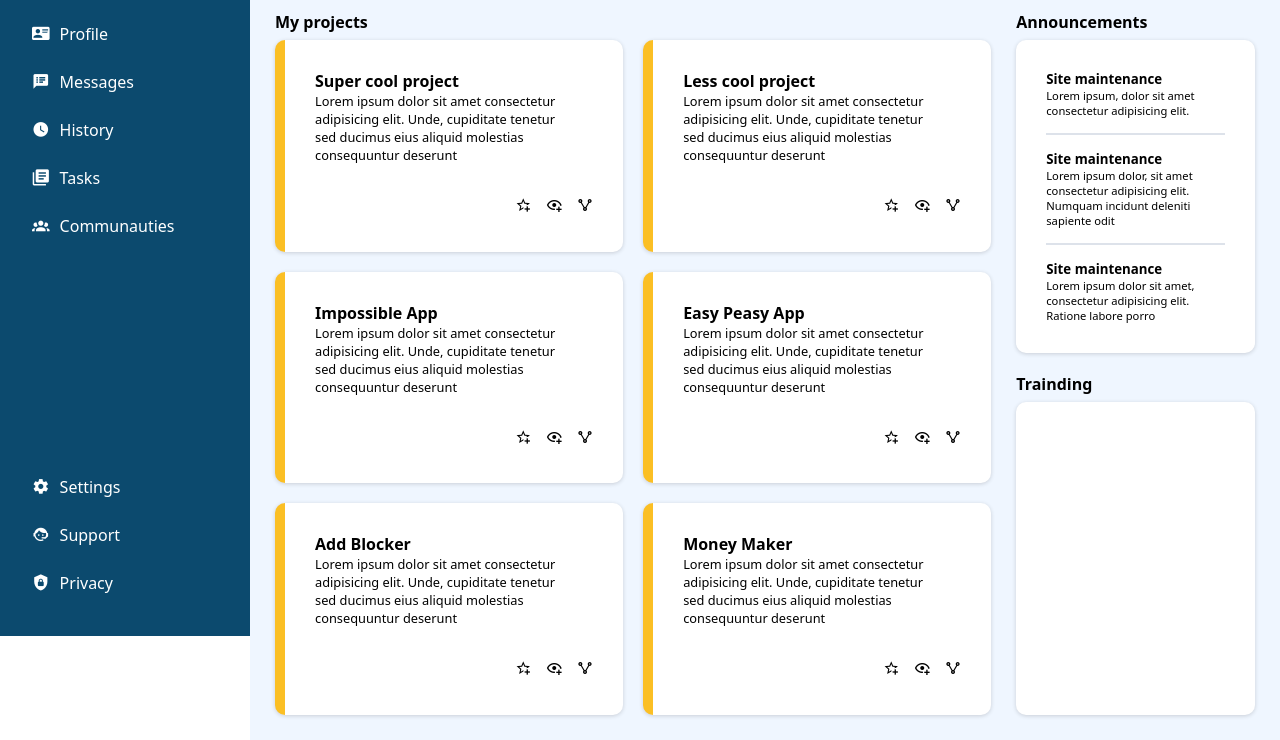
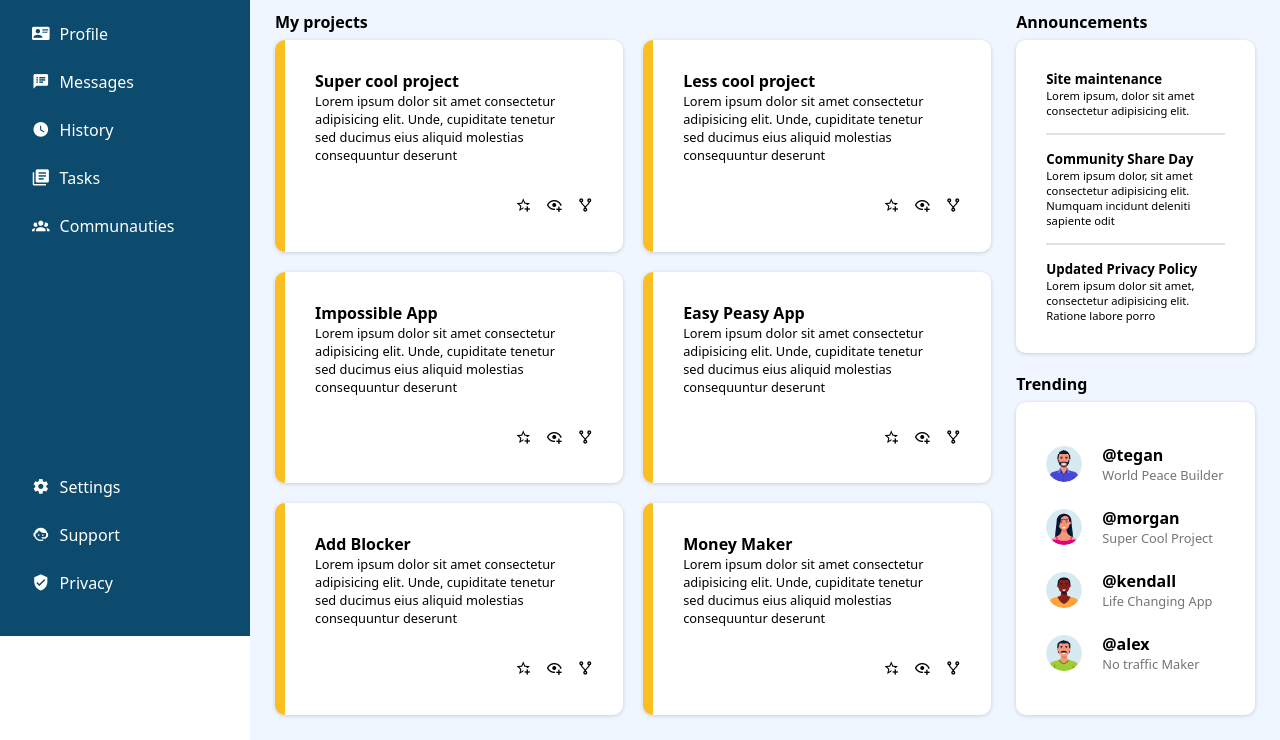
Before and after one commit to YakeDev/Admin-Dashboard, a plain HTML site: page index.html in a window 1280 px wide. Shown: the part 164-904 px from the top of the page. Drawn offline with Linux system fonts and the light colour scheme.

Commit message:
Finalisation de la version pc

```diff
--- a/css/style.css
+++ b/css/style.css
@@ -314,8 +314,32 @@ aside {
 }
 
 .trainding {
+  display: grid;
+  grid-template-columns: 1fr;
+  grid-template-rows: auto;
+  grid-template-areas: ;
   padding: 30px;
   border-radius: var(--border-radius);
   background-color: var(--white);
   box-shadow: var(--box-shadow);
 }
+
+.trending-profile-container {
+  display: flex;
+  align-items: center;
+  /* margin-bottom: 15px; */
+}
+
+.trending-profile-container img {
+  height: 36px;
+  border-radius: 50px;
+  margin-right: 20px;
+}
+
+.profile-trend h5 {
+  font-size: 1rem;
+}
+.profile-trend p {
+  font-size: 0.8rem;
+  color: #747474;
+}
--- a/index.html
+++ b/index.html
@@ -58,7 +58,7 @@
                 <a href=""><span class="mdi mdi-face-agent"></span>Support</a>
               </li>
               <li>
-                <a href=""><span class="mdi mdi-shield-lock"></span>Privacy</a>
+                <a href=""><span class="mdi mdi-shield-check"></span>Privacy</a>
               </li>
             </ul>
           </div>
@@ -95,7 +95,7 @@
           <div class="main-header-bottom">
             <div class="header-bottom-profile">
               <img
-                src="img/Ek_logo-Square.png"
+                src="img/Avatar_profile_09.png"
                 class="profile-img"
                 alt="user profile image"
                 srcset=""
@@ -131,9 +131,7 @@
                 <div class="project-card-bottom">
                   <span class="mdi mdi-star-plus-outline"></span>
                   <span class="mdi mdi-eye-plus-outline"></span>
-                  <span
-                    class="mdi mdi-share-variant-outline mdi-rotate-270"
-                  ></span>
+                  <span class="mdi mdi-source-fork"></span>
                 </div>
               </div>
               <div class="project-card">
@@ -148,9 +146,7 @@
                 <div class="project-card-bottom">
                   <span class="mdi mdi-star-plus-outline"></span>
                   <span class="mdi mdi-eye-plus-outline"></span>
-                  <span
-                    class="mdi mdi-share-variant-outline mdi-rotate-270"
-                  ></span>
+                  <span class="mdi mdi-source-fork"></span>
                 </div>
               </div>
               <div class="project-card">
@@ -165,9 +161,7 @@
                 <div class="project-card-bottom">
                   <span class="mdi mdi-star-plus-outline"></span>
                   <span class="mdi mdi-eye-plus-outline"></span>
-                  <span
-                    class="mdi mdi-share-variant-outline mdi-rotate-270"
-                  ></span>
+                  <span class="mdi mdi-source-fork"></span>
                 </div>
               </div>
               <div class="project-card">
@@ -182,9 +176,7 @@
                 <div class="project-card-bottom">
                   <span class="mdi mdi-star-plus-outline"></span>
                   <span class="mdi mdi-eye-plus-outline"></span>
-                  <span
-                    class="mdi mdi-share-variant-outline mdi-rotate-270"
-                  ></span>
+                  <span class="mdi mdi-source-fork"></span>
                 </div>
               </div>
               <div class="project-card">
@@ -199,9 +191,7 @@
                 <div class="project-card-bottom">
                   <span class="mdi mdi-star-plus-outline"></span>
                   <span class="mdi mdi-eye-plus-outline"></span>
-                  <span
-                    class="mdi mdi-share-variant-outline mdi-rotate-270"
-                  ></span>
+                  <span class="mdi mdi-source-fork"></span>
                 </div>
               </div>
               <div class="project-card">
@@ -216,9 +206,7 @@
                 <div class="project-card-bottom">
                   <span class="mdi mdi-star-plus-outline"></span>
                   <span class="mdi mdi-eye-plus-outline"></span>
-                  <span
-                    class="mdi mdi-share-variant-outline mdi-rotate-270"
-                  ></span>
+                  <span class="mdi mdi-source-fork"></span>
                 </div>
               </div>
             </div>
@@ -236,7 +224,7 @@
                   <hr class="separateur" />
                 </div>
                 <div>
-                  <h5>Site maintenance</h5>
+                  <h5>Community Share Day</h5>
                   <p>
                     Lorem ipsum dolor, sit amet consectetur adipisicing elit.
                     Numquam incidunt deleniti sapiente odit
@@ -244,7 +232,7 @@
                   <hr class="separateur" />
                 </div>
                 <div>
-                  <h5>Site maintenance</h5>
+                  <h5>Updated Privacy Policy</h5>
                   <p>
                     Lorem ipsum dolor sit amet, consectetur adipisicing elit.
                     Ratione labore porro
@@ -253,8 +241,37 @@
               </div>
             </div>
             <div class="trainding-container">
-              <h4>Trainding</h4>
-              <div class="trainding"></div>
+              <h4>Trending</h4>
+              <div class="trainding">
+                <div class="trending-profile-container">
+                  <img src="img/Avatar_profile_01.png" alt="" srcset="" />
+                  <div class="profile-trend">
+                    <h5 class="trend-user-id">@tegan</h5>
+                    <p class="trend-user-text">World Peace Builder</p>
+                  </div>
+                </div>
+                <div class="trending-profile-container">
+                  <img src="img/Avatar_profile_02.png" alt="" srcset="" />
+                  <div class="profile-trend">
+                    <h5 class="trend-user-id">@morgan</h5>
+                    <p class="trend-user-text">Super Cool Project</p>
+                  </div>
+                </div>
+                <div class="trending-profile-container">
+                  <img src="img/Avatar_profile_03.png" alt="" srcset="" />
+                  <div class="profile-trend">
+                    <h5 class="trend-user-id">@kendall</h5>
+                    <p class="trend-user-text">Life Changing App</p>
+                  </div>
+                </div>
+                <div class="trending-profile-container">
+                  <img src="img/Avatar_profile_06.png" alt="" srcset="" />
+                  <div class="profile-trend">
+                    <h5 class="trend-user-id">@alex</h5>
+                    <p class="trend-user-text">No traffic Maker</p>
+                  </div>
+                </div>
+              </div>
             </div>
           </div>
         </div>
```
Also changed, not shown: img/Avatar_profile_01.png (added), img/Avatar_profile_02.png (added), img/Avatar_profile_03.png (added), img/Avatar_profile_04.png (added), img/Avatar_profile_05.png (added), img/Avatar_profile_06.png (added), img/Avatar_profile_07.png (added), img/Avatar_profile_08.png (added), img/Avatar_profile_09.png (added).
